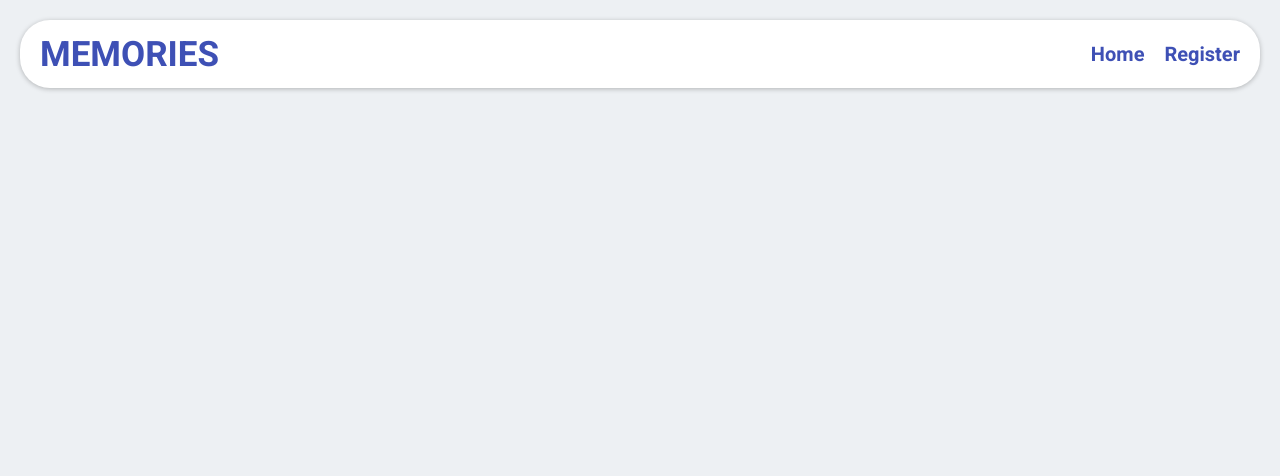
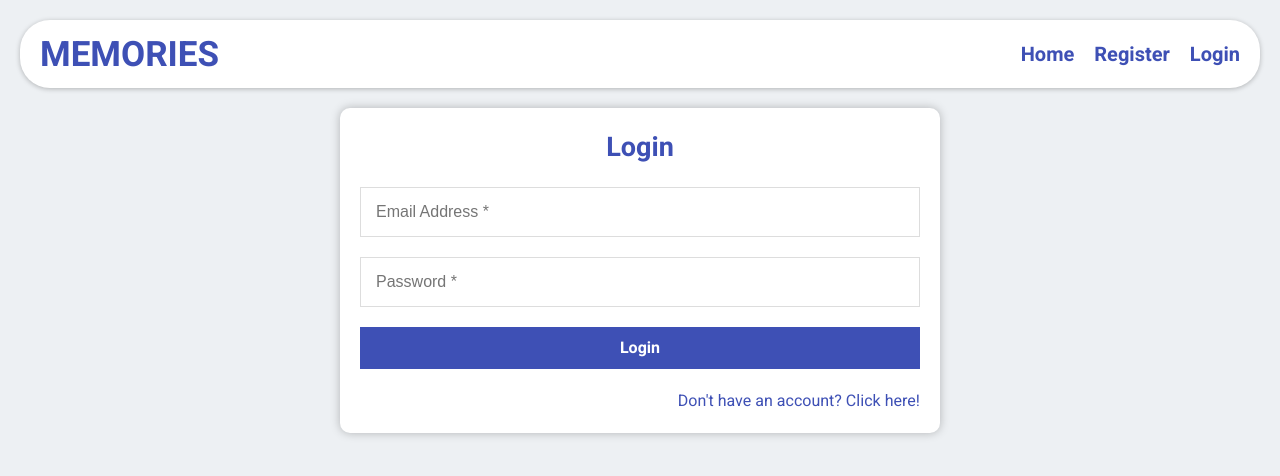
Before and after one commit to GeorgiKeranov/memories-mern-app, a React (Create React App) app in the folder client/: page /login in a window 1280 px wide. Shown: the top 476 px of the page. Built offline with nearby package versions, Linux system fonts and the light colour scheme.

Commit message:
Add new component Login

```diff
--- a/client/src/App.js
+++ b/client/src/App.js
@@ -3,6 +3,7 @@ import './App.css';
 import Header from './components/Header/Header';
 import Main from './components/Main/Main';
 import Register from './components/Register/Register';
+import Login from './components/Login/Login';
 
 function App() {
   return (
@@ -14,6 +15,8 @@ function App() {
           <Route path="/" element={<Main />}/>
 
           <Route path="/register" element={<Register />}/>
+
+          <Route path="/login" element={<Login />}/>
         </Routes>
       </BrowserRouter>
     </div>
--- a/client/src/components/Header/Header.js
+++ b/client/src/components/Header/Header.js
@@ -20,6 +20,10 @@ export default function Header() {
                 <li>
                   <Link to="/register">Register</Link>
                 </li>
+
+                <li>
+                  <Link to="/login">Login</Link>
+                </li>
               </ul>
             </nav>
           </div>
--- /dev/null
+++ b/client/src/components/Login/Login.js
@@ -0,0 +1,31 @@
+import { useState } from 'react';
+import { Link } from 'react-router-dom';
+
+export default function Login() {
+  const [formData, setFormData] = useState({
+    email: '',
+    password: '',
+  });
+
+  function handleChange() {
+
+  }
+
+  return (
+    <div class='form form--authenticate'>
+      <h2>Login</h2>
+
+      <form>
+        <input type="email" name="email" placeholder="Email Address *" onChange={handleChange} value={formData.email}/>
+
+        <input type="password" name="password" placeholder="Password *" onChange={handleChange} value={formData.password}/>
+
+        <button class="btn">Login</button>
+      </form>
+
+      <div className="form__right-aligned">
+        <Link to="/register">Don't have an account? Click here!</Link>
+      </div>
+    </div>
+  )
+}
```
